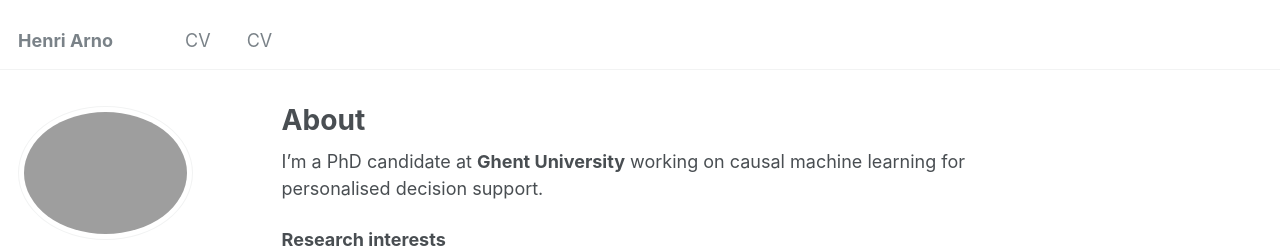
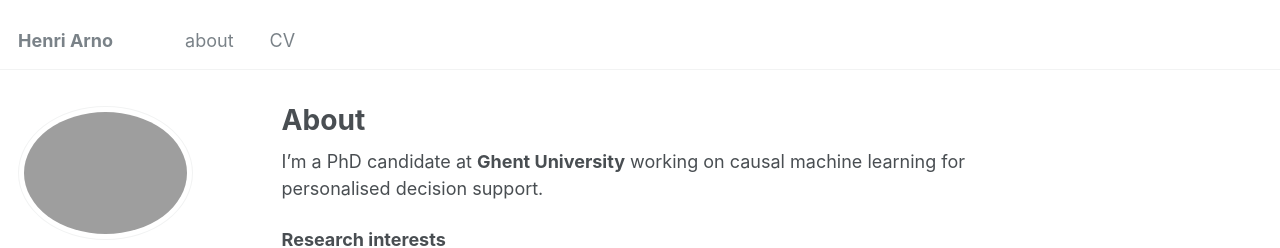
Before and after one commit to HenriArno/HenriArno.github.io, a Jekyll site: the page built from _pages/about.md, in a window 1280 px wide. Shown: the top 248 px of the page. Built offline with Jekyll 4.4.1, drawn with Linux system fonts in a browser that asks for light colours; some web fonts are replaced.

Commit message:
Update navigation.yml

```diff
--- a/_data/navigation.yml
+++ b/_data/navigation.yml
@@ -5,10 +5,10 @@
 # prevent it from being included in the site.
 
 main:
+  - title: "about"
+    url: /about/
   - title: "CV"
     url: /CV.pdf
-  - title: "CV"
-    url: /about/
 #  - title: "Research"
 #    url: /research/
 #  - title: "Experience"
```
